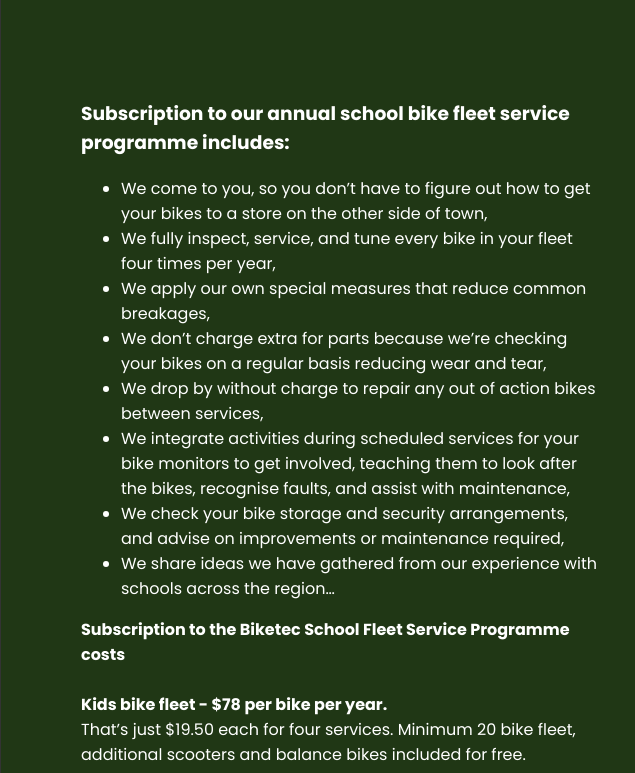
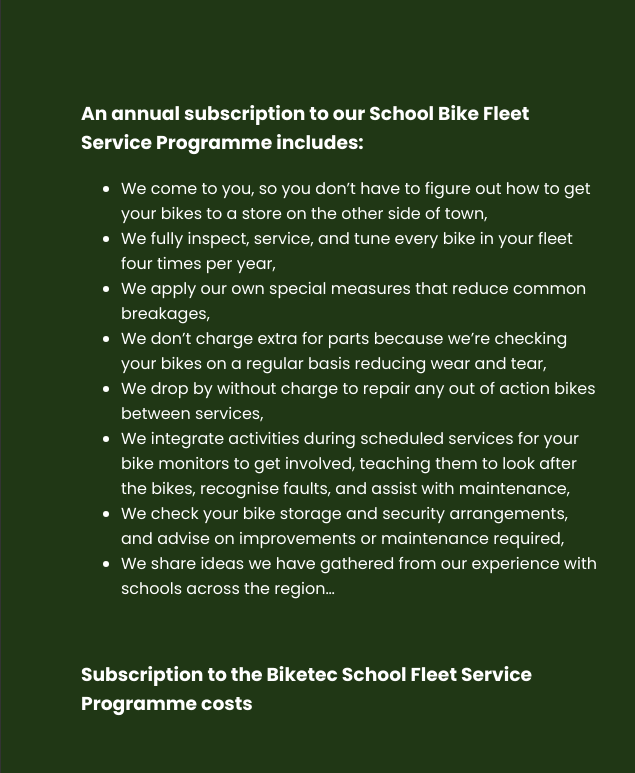
Before and after one commit to biketecnz/web, a plain HTML site: page index.html in a window 1280 px wide. Shown: the part 1387-2160 px from the top of the page, 0-635 px from the left. Drawn offline with nearby package versions, Linux system fonts and the light colour scheme.

Commit message:
Update index.html

```diff
--- a/index.html
+++ b/index.html
@@ -453,7 +453,7 @@
     </tr><tr>
       <td class="split-left">
         <div class="Subscription">
-          <h3>Subscription to our annual school bike fleet service programme includes:</h3>
+          <h3>An annual subscription to our School Bike Fleet Service Programme includes:</h3>
 
           <ul>
             <li>We come to you, so you don’t have to figure out how to get your bikes to a store on the other side of town,</li>
@@ -464,10 +464,13 @@
             <li>We integrate activities during scheduled services for your bike monitors to get involved, teaching them to look after the bikes, recognise faults, and assist with maintenance,</li>
             <li>We check your bike storage and security arrangements, and advise on improvements or maintenance required,</li>
             <li>We share ideas we have gathered from our experience with schools across the region…</li>
-          </ul>
-          <p> <B>Subscription to the Biketec School Fleet Service Programme costs <br><br>Kids bike fleet - $78 per bike per year.</B><br>
+          </ul><br>
+          <p> <h3>Subscription to the Biketec School Fleet Service Programme costs</h3> <br><br>
+            Kids bike fleet - $78 per bike per year.</B><br>
             That’s just $19.50 each for four services. Minimum 20 bike fleet, additional scooters and balance bikes included for free.<br><br>
-          <B>Full sized bike fleet - $112 per bike per year.</B><br> That’s just $28 each for four services. Minimum 20 bike fleet. <br><br> Prices exclude GST</p>
+          <B>Full sized bike fleet - $112 per bike per year.</B><br>
+            That’s just $28 each for four services. Minimum 20 bike fleet.<br><br>
+            Prices exclude GST</p>
         </div>
       </td>
       <td class="split-right">
```
